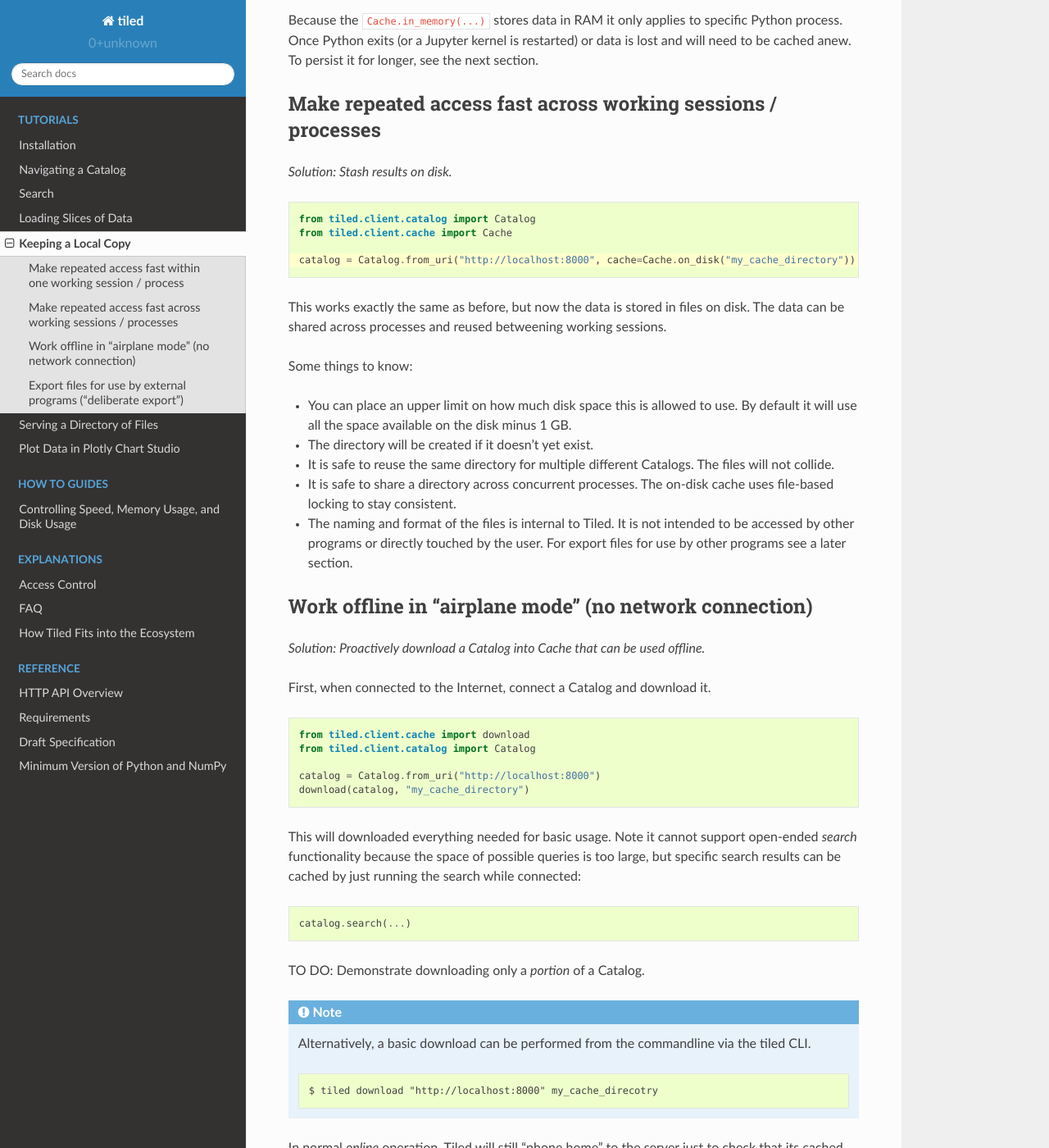
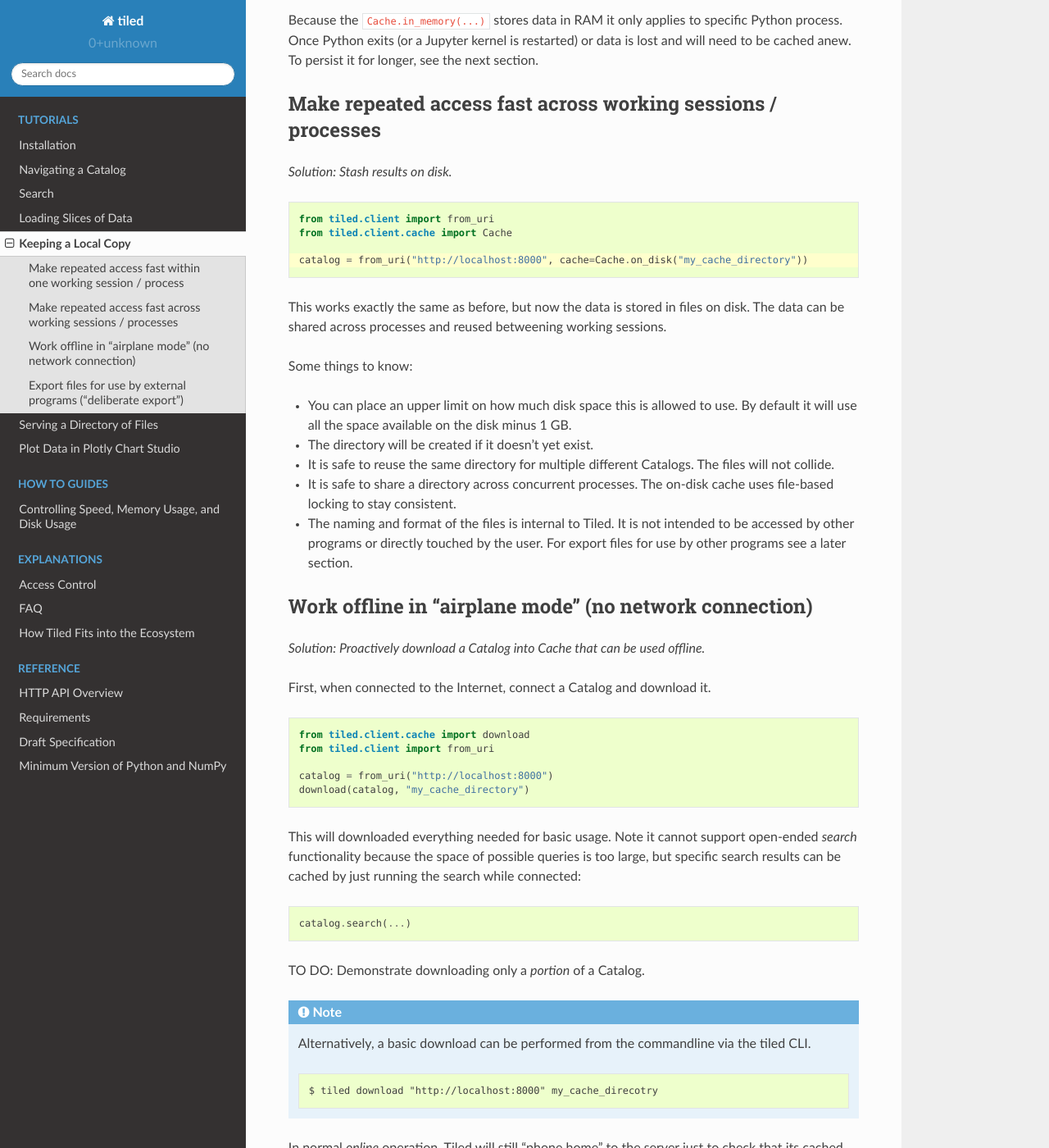
Before and after one commit to bluesky/tiled, a Sphinx documentation site: the page built from docs/source/tutorials/caching.md, in a window 1280 px wide and 1400 px high, scrolled down 1553 px. Shown: the whole window at 82% size. Built offline with Sphinx 7.4.7 and the Read the Docs theme 2.0.0, drawn with Linux system fonts in a browser that asks for light colours; pages that are not in the unit, such as notebooks, are missing from menus; some of the changed text lies outside the part shown.

````diff
--- a/docs/source/tutorials/caching.md
+++ b/docs/source/tutorials/caching.md
@@ -14,10 +14,10 @@ tiled serve pyobject tiled.examples.generated:demo
 *Solution: Stash results in memory (RAM).*
 
 ```python
-from tiled.client.catalog import Catalog
+from tiled.client import from_uri
 from tiled.client.cache import Cache
 
-catalog = Catalog.from_uri("http://localhost:8000", cache=Cache.in_memory(2e9))
+catalog = from_uri("http://localhost:8000", cache=Cache.in_memory(2e9))
 ```
 
 where we have to specify the maximum RAM we are willing to dedicate to the cache,
@@ -27,7 +27,7 @@ Most things that we do with a Catalog or dataset make an HTTP request to the
 server and receive a response. For example...
 
 ```python
->>> catalog = Catalog.from_uri("http://localhost:8000", cache=Cache.in_memory(2e9))  # fetches some metadata
+>>> catalog = from_uri("http://localhost:8000", cache=Cache.in_memory(2e9))  # fetches some metadata
 
 >>> catalog
 <Catalog {'arrays', 'dataframes', 'xarrays', 'nested', ...} ~5 entries>   # fetches the first couple entry names
@@ -84,10 +84,10 @@ see the next section.
 ```{code-block} python
 :emphasize-lines: 4
 
-from tiled.client.catalog import Catalog
+from tiled.client import from_uri
 from tiled.client.cache import Cache
 
-catalog = Catalog.from_uri("http://localhost:8000", cache=Cache.on_disk("my_cache_directory"))
+catalog = from_uri("http://localhost:8000", cache=Cache.on_disk("my_cache_directory"))
 ```
 
 This works exactly the same as before, but now the data is stored in files on disk.
@@ -114,9 +114,9 @@ First, when connected to the Internet, connect a Catalog and download it.
 
 ```python
 from tiled.client.cache import download
-from tiled.client.catalog import Catalog
+from tiled.client import from_uri
 
-catalog = Catalog.from_uri("http://localhost:8000")
+catalog = from_uri("http://localhost:8000")
 download(catalog, "my_cache_directory")
 ```
 
@@ -148,7 +148,7 @@ attempt to connect and to rely entirely on its local cache.
 ```{code-block} python
 :emphasize-lines: 4
 
-from tiled.client.catalog import Catalog
+from tiled.client import from_uri
 from tiled.client.cache import Cache
 
 catalog = Catalog.from_uri("http://localhost:8000", cache=Cache.on_disk("my_cache_directory"), offline=True)
````
Also changed, not shown: README.md (+2 -2 lines), docs/source/explanations/access-control.md (+5 -3 lines), docs/source/tutorials/navigation.md (+2 -2 lines), docs/source/tutorials/search.md (+2 -2 lines), docs/source/tutorials/serving-files.md (+2 -2 lines), docs/source/tutorials/slicing.md (+2 -2 lines).
